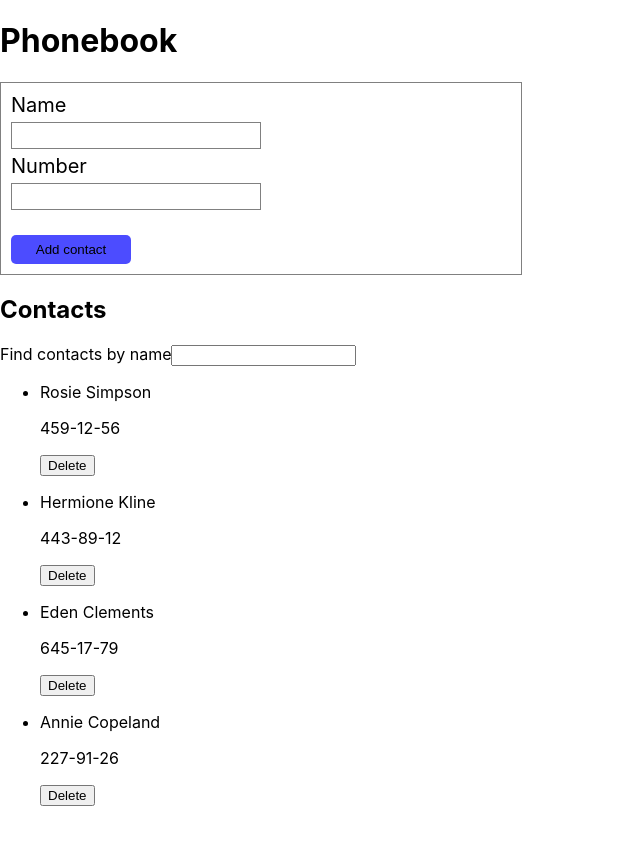
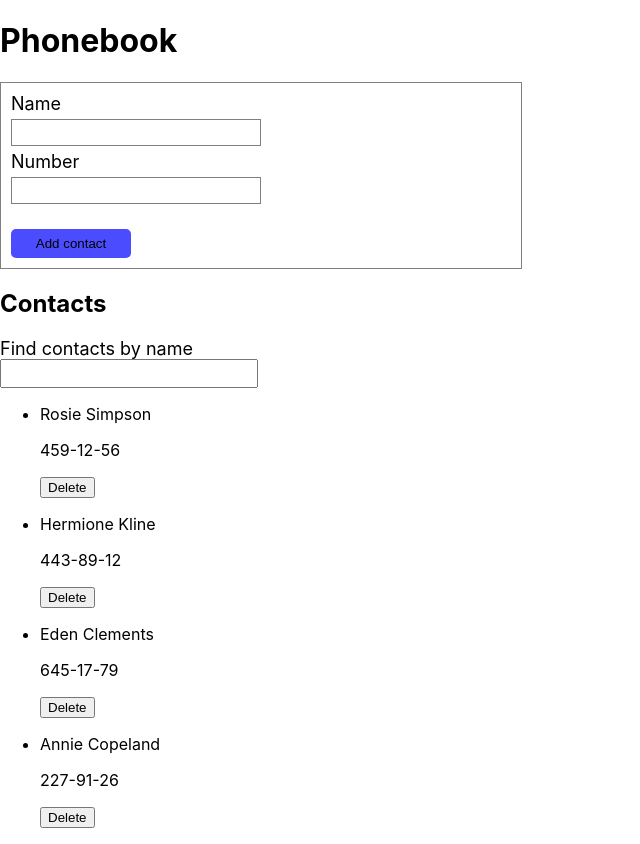
Before and after one commit to jacobpavlik/goit-react-hw-02-phonebook, a React (Create React App) app: page / in a window 1280 px wide. Shown: the whole page, without its empty margins (0-640 px from the left). Before the commit the page ends 822 px from the top, so only its background shows below. Built offline with nearby package versions, Linux system fonts and the light colour scheme.

Commit message:
Added css module to Filter

```diff
--- a/src/components/ContactForm/ContactForm.module.css
+++ b/src/components/ContactForm/ContactForm.module.css
@@ -10,7 +10,7 @@
   width: 250px;
 }
 .formLabel {
-  font-size: 20px;
+  font-size: 18px;
   margin-bottom: 5px;
 }
 .formInput {
@@ -25,4 +25,10 @@
   max-width: 120px;
   background-color: rgba(0, 0, 255, 0.7);
   margin-top: 20px;
+  cursor: pointer;
+
+  &:hover {
+    background-color: blue;
+    color: blanchedalmond;
+  }
 }
--- /dev/null
+++ b/src/components/Filter/Filter.module.css
@@ -0,0 +1,14 @@
+.filterContainer {
+  /* display: flex; */
+}
+.filterLabel {
+  display: flex;
+  flex-direction: column;
+  font-size: 18px;
+  margin-bottom: 5px;
+}
+.filterInput {
+  flex-direction: column;
+  max-width: 250px;
+  font-size: 20px;
+}
--- a/src/components/Filter/filter.jsx
+++ b/src/components/Filter/filter.jsx
@@ -1,16 +1,17 @@
 import { Component } from 'react';
 import PropTypes from 'prop-types';
-
+import css from './Filter.module.css';
 export class Filter extends Component {
   state = {
     filter: '',
   };
   render() {
     return (
-      <div>
-        <label>
+      <div className={css.filterContainer}>
+        <label className={css.filterLabel}>
           Find contacts by name
           <input
+            className={css.filterInput}
             onChange={this.props.handleFilter}
             type="text"
             name="filter"
```
Also changed, not shown: src/components/ContactListItem/ContactListItem.module.css (added).
